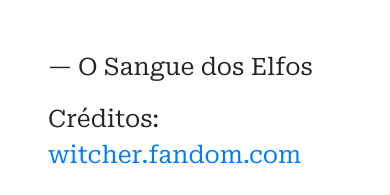
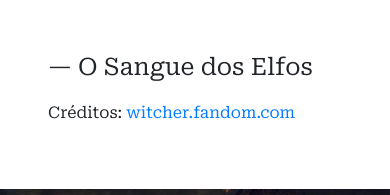
Before and after one commit to abudluan/sinais_the_witcher, a plain HTML site: page index.html in a window 390 px wide. Shown: the part 1854-2049 px from the top of the page. Drawn offline with nearby package versions, Linux system fonts and the light colour scheme.

Commit message:
fix: credit <p> size fixed mobile

```diff
--- a/index.html
+++ b/index.html
@@ -87,7 +87,7 @@
             <br>
             </br>
             <p>— O Sangue dos Elfos</p>
-            <p>Créditos: <a href="https://witcher.fandom.com/" target="_blank">witcher.fandom.com</a></p>
+            <p class="credit">Créditos: <a href="https://witcher.fandom.com/" target="_blank">witcher.fandom.com</a></p>
         </div>
     </section>
 
@@ -108,7 +108,7 @@
                         incrivelmente eficaz contra inimigos que são fracos contra fogo. O nome <span
                             class="text-danger">Igni</span> deriva da palavra latina "Ignis" que significa fogo.
                     </p>
-                    <p>Créditos: <a href="https://witcher.fandom.com/" target="_blank">witcher.fandom.com</a></p>
+                    <p class="credit">Créditos: <a href="https://witcher.fandom.com/" target="_blank">witcher.fandom.com</a></p>
 
                 </div>
             </div>
--- a/styles.css
+++ b/styles.css
@@ -7,7 +7,6 @@
 html {
     scroll-behavior: smooth;
 }
-
 
 p{
     text-align: justify;
@@ -102,6 +101,10 @@ p{
         text-align: justify;
         text-justify: inter-word;
         font-size: 1.5em;
+    }
+
+    .credit{
+        font-size: 1em;
     }
 
     .trechos{
```
